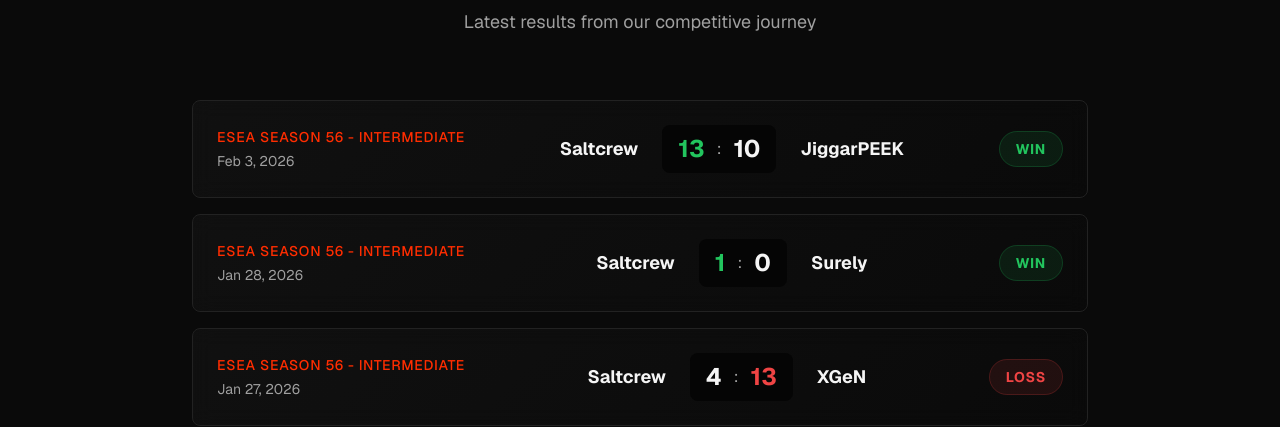
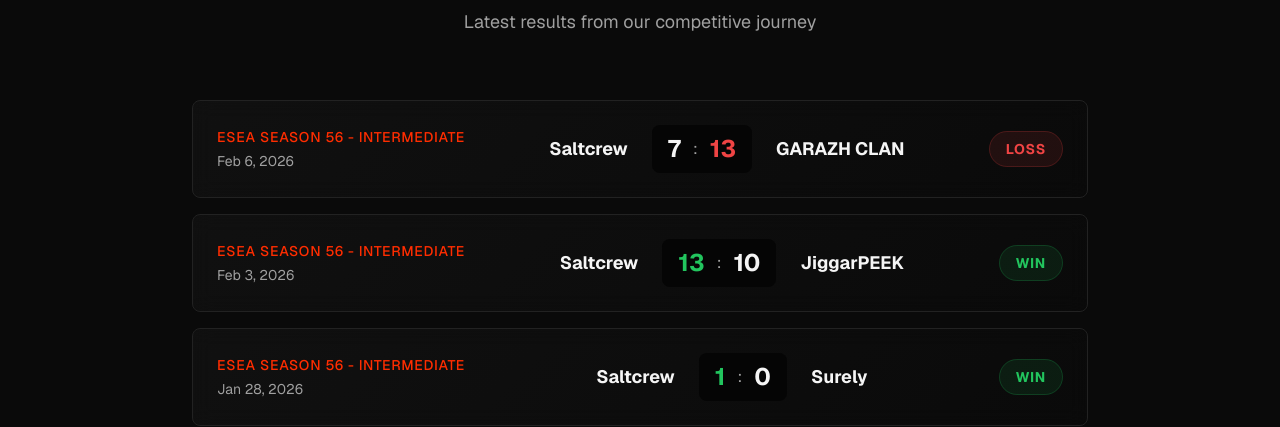
Before and after one commit to iolson/saltcrew.gg, a Next.js app: page / in a window 1280 px wide. Shown: the part 960-1387 px from the top of the page. Built offline with nearby package versions, Linux system fonts and the light colour scheme.

Commit message:
Add GARAZH CLAN match (s56-08)

```diff
--- a/data/matches.ts
+++ b/data/matches.ts
@@ -1772,6 +1772,18 @@
     map: 'de_anubis',
     hasRecap: false,
     vodUrl: 'https://youtu.be/lwMtYdwTWUw'
+  },
+  {
+    id: 's56-08',
+    date: '2026-02-06',
+    tournament: 'ESEA Season 56 - Intermediate',
+    opponent: 'GARAZH CLAN',
+    format: 'bo1',
+    result: 'loss',
+    saltcrewScore: 7,
+    opponentScore: 13,
+    map: 'de_inferno',
+    hasRecap: false,
   }
 ];
 
```
